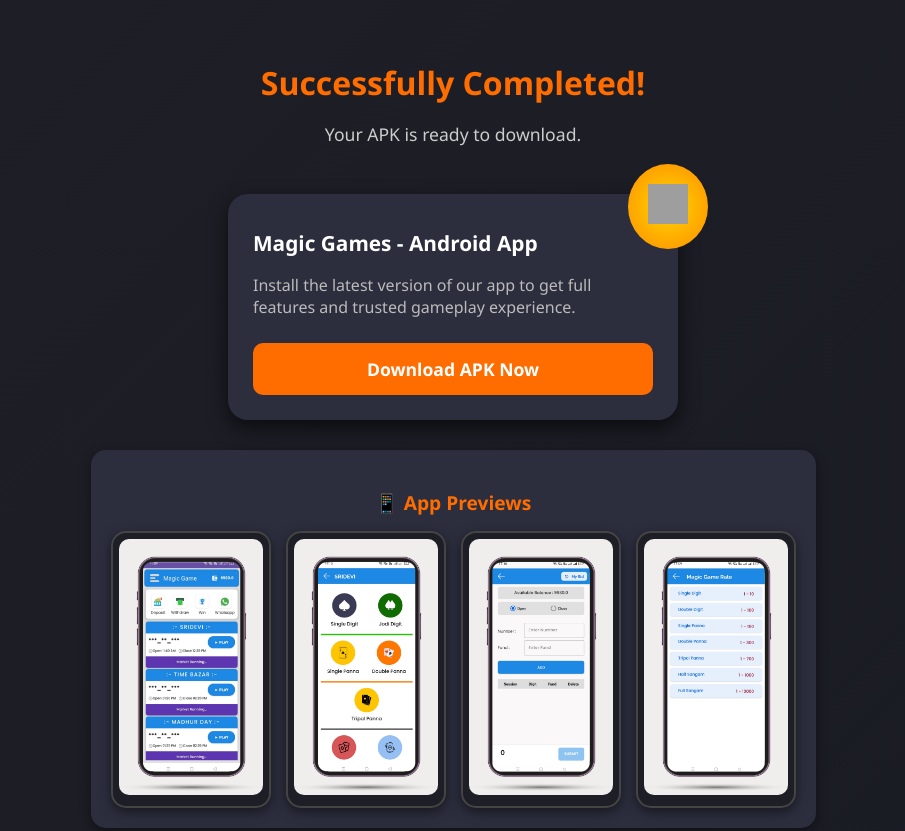
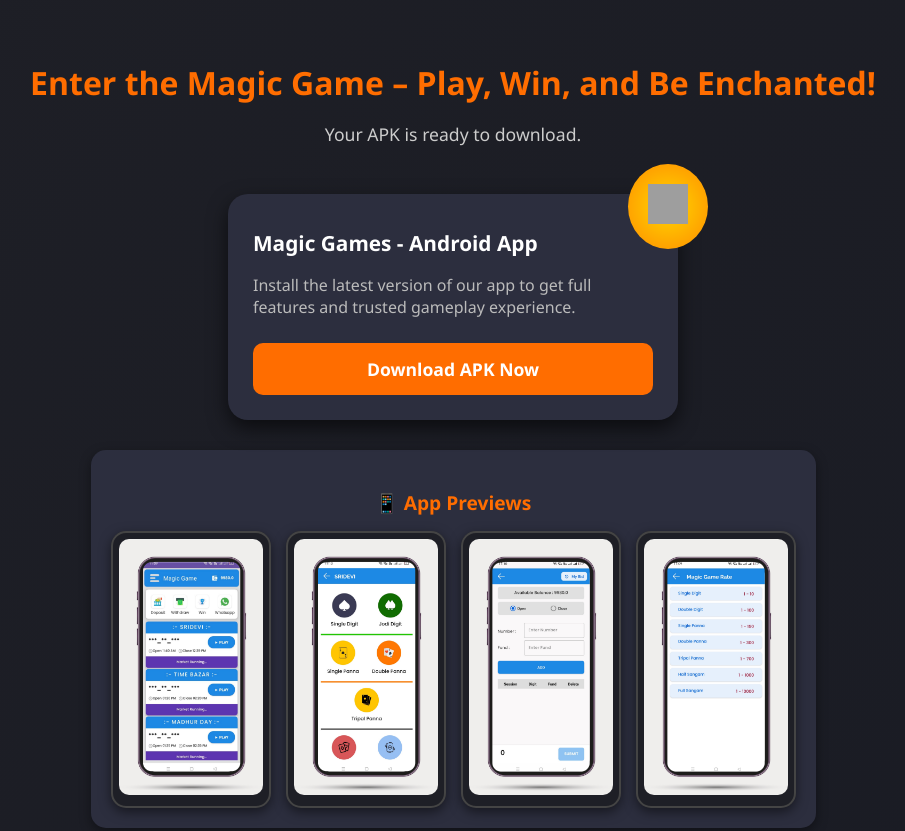
Before and after one commit to Magic00110/magicgame, a website: page index.html in a window 1280 px wide. Shown: the top 831 px of the page, without its empty margins (187-1092 px from the left). Drawn offline with Linux system fonts and the light colour scheme; grey boxes are pictures that could not be loaded.

Commit message:
Update index.html

```diff
--- a/index.html
+++ b/index.html
@@ -222,7 +222,7 @@
 <body>
 
   <div class="header">
-    <h1>Successfully Completed!</h1>
+    <h1>Enter the Magic Game – Play, Win, and Be Enchanted!</h1>
     <p>Your APK is ready to download.</p>
   </div>
 
```
